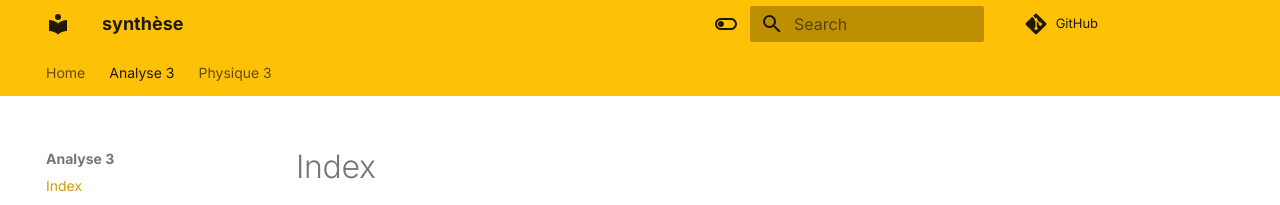
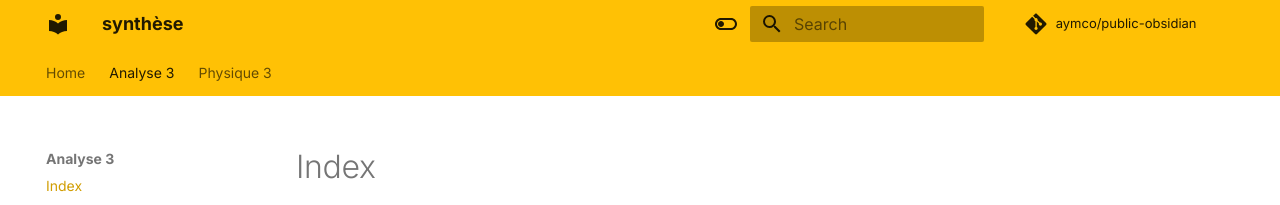
Before and after one commit to Aymco/public-obsidian, an MkDocs documentation site: the page built from docs/Analyse 3/index.md, in a window 1280 px wide. Shown: the top 205 px of the page. Built offline with MkDocs 1.6.1 and Material for MkDocs 9.7.7, drawn with Linux system fonts in a browser that asks for light colours; comment, search, counter and statistics services are not loaded.

Commit message:
Update mkdocs.yml

```diff
--- a/mkdocs.yml
+++ b/mkdocs.yml
@@ -1,7 +1,7 @@
 site_name: synthèse
 site_description: mes synthèses
 site_author: Aymco
-
+repo_name: aymco/public-obsidian
 repo_url: https://github.com/Aymco/public-obsidian/
 edit_uri: edit/main/docs/
 
```
